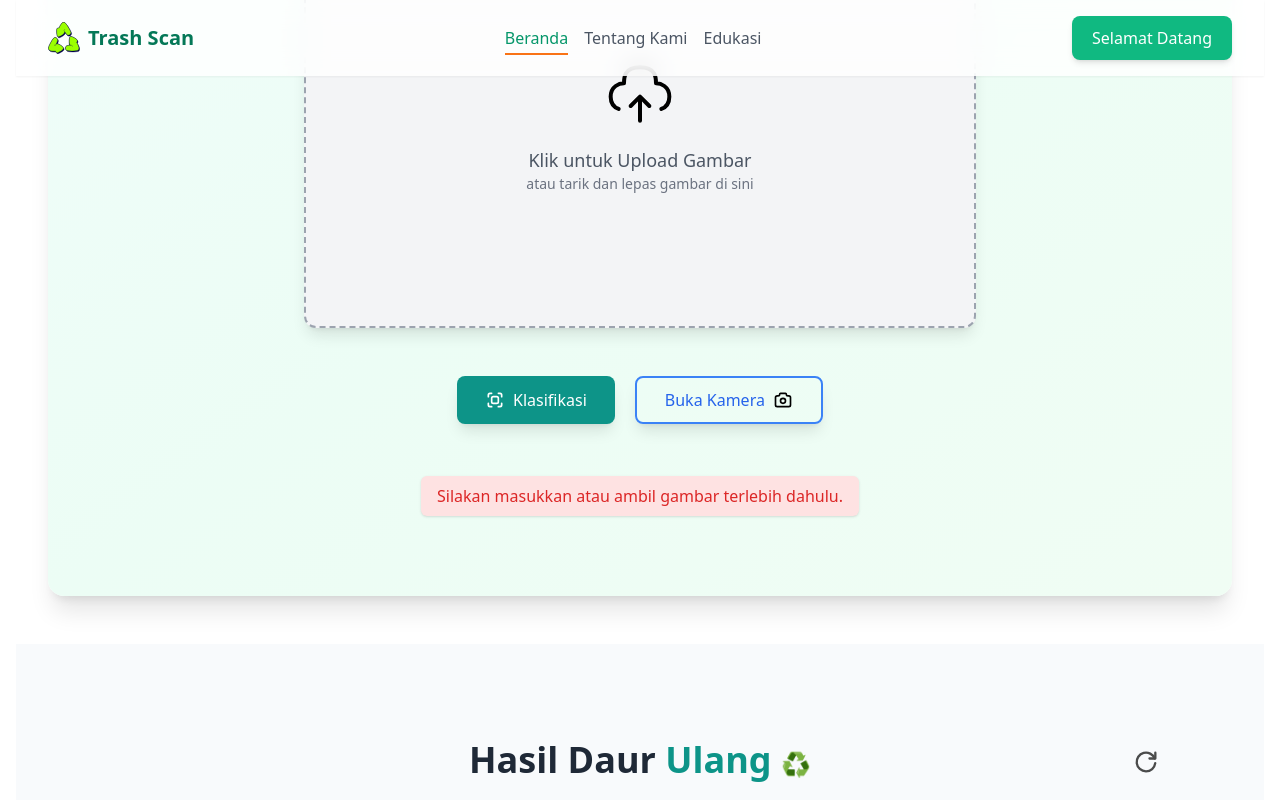
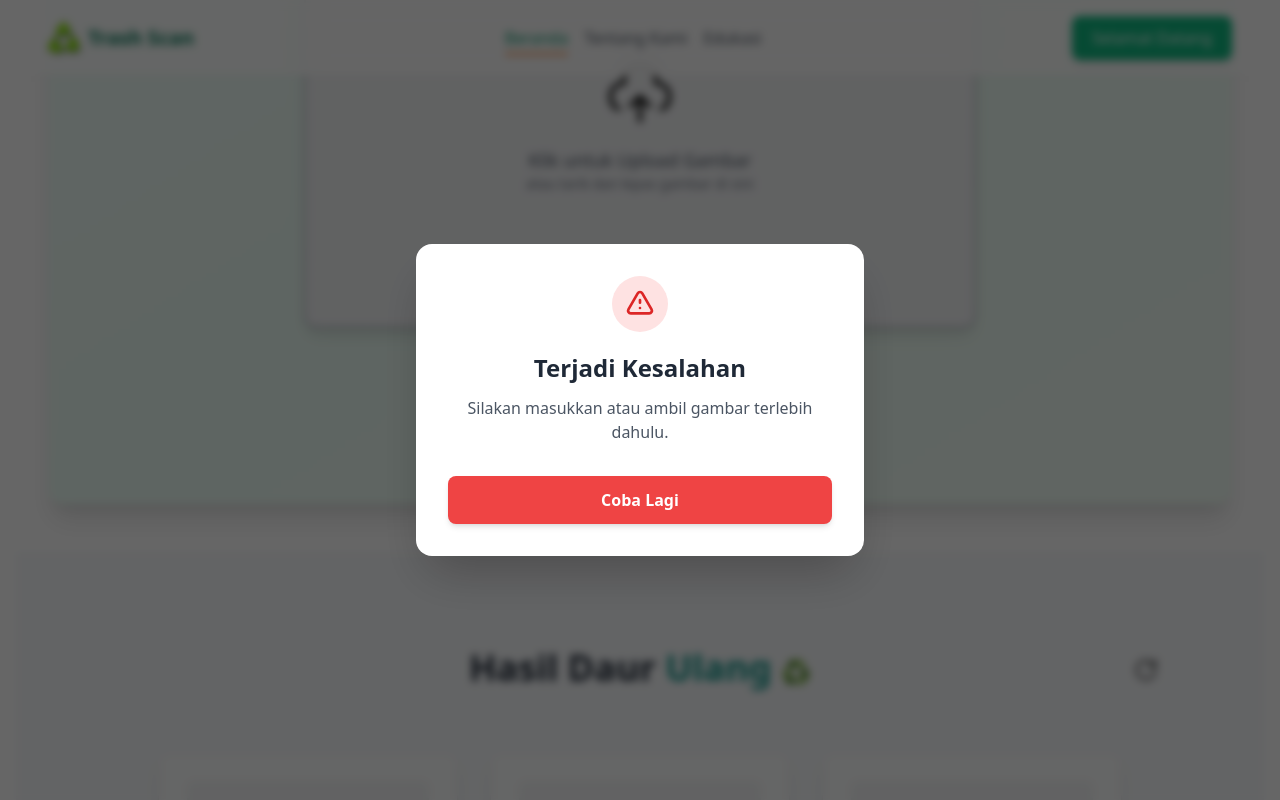
Before and after one commit to HanifAlgamar/Trash-Scan-FE, a React (Vite) app: page / in a window 1280 px wide. Both pictures are taken after a click on the button "Klasifikasi". Shown: the part 2407-3207 px from the top of the page. Built offline with nearby package versions, Linux system fonts and the light colour scheme.

Commit message:
Revisi 8

```diff
--- a/src/App.jsx
+++ b/src/App.jsx
@@ -32,20 +32,31 @@ function App() {
       return;
     }
 
-
     const formData = new FormData();
     formData.append('file', selectedFile);
 
     try {
       const response = await axios.post('https://hanifalgamar-trash-scan.hf.space/predict', formData);
+
+      // Cek jika tingkat kepercayaan <= 85%
+      if (response.data.confidence <= 0.85) {
+        // Tampilkan error di pop-up jika kepercayaan rendah
+        setError('Maaf, tidak dapat melakukan klasifikasi karena tingkat kepercayaan terlalu rendah. Harap coba lagi dengan gambar yang lebih jelas.');
+        setResult(null);
+        setIsOpen(false);
+      } else {
+        // Jika lebih dari 85%, tampilkan hasil
         setResult(response.data);
         setError(null); // Hapus error jika upload berhasil
-      setIsOpen(true); // buka popup setelah berhasil
+        setIsOpen(true); // Buka popup setelah berhasil
+      }
     } catch (err) {
-      setError('Gagal melakukan klasifikasi. Silakan coba lagi.');
+      // Tampilkan error di pop-up jika gagal terhubung
+      setError('Gagal melakukan klasifikasi. Silakan periksa koneksi Anda dan coba lagi.');
       console.error(err);
     }
   };
+
 
   const [kameraAktif, setKameraAktif] = useState(false);
   const webcamRef = useRef(null);
@@ -260,7 +271,7 @@ function App() {
                      setKameraAktif(false);
                      setError(null); // Hapus error saat kamera dibatalkan
                   }}
-                  className="bg-red-500 text-white px-5 py-2 rounded-lg transition-all duration-200 ease-in-out transform hover:scale-105 focus:outline-none focus:ring-2 focus:ring-red-300 focus:ring-opacity-75 shadow-sm text-sm font-semibold" /* MODIFIED: focus:ring-emerald-300 to focus:ring-red-300 */
+                  className="bg-red-500 text-white px-5 py-2 rounded-lg transition-all duration-200 ease-in-out transform hover:scale-105 focus:outline-none focus:ring-2 focus:ring-red-300 focus:ring-opacity-75 shadow-sm text-sm font-semibold"
                 >
                   Batal
                 </button>
@@ -313,20 +324,33 @@ function App() {
           </button>
         </div>
 
-        {/* Tempat untuk menampilkan pesan error */}
-        <div className="min-h-[24px] mt-5">
+        {/* Modal untuk menampilkan pesan error */}
         {error && (
-            <p className="text-red-600 text-md text-center font-medium bg-red-100 px-4 py-2 rounded-md shadow">
+          <div className="fixed inset-0 z-50 flex items-center justify-center bg-black bg-opacity-60 backdrop-blur-sm p-4">
+            <div className="bg-white rounded-2xl shadow-2xl max-w-md w-full p-8 mx-auto relative animate-fadeIn text-center">
+              <div className="mx-auto flex items-center justify-center h-14 w-14 rounded-full bg-red-100 mb-5">
+                <svg className="h-8 w-8 text-red-600" xmlns="http://www.w3.org/2000/svg" fill="none" viewBox="0 0 24 24" stroke="currentColor" aria-hidden="true">
+                  <path strokeLinecap="round" strokeLinejoin="round" strokeWidth="2" d="M12 9v2m0 4h.01m-6.938 4h13.856c1.54 0 2.502-1.667 1.732-3L13.732 4c-.77-1.333-2.694-1.333-3.464 0L3.34 16c-.77 1.333.192 3 1.732 3z" />
+                </svg>
+              </div>
+              <h3 className="text-2xl font-bold text-gray-800 mb-3">Terjadi Kesalahan</h3>
+              <p className="text-gray-600 text-md mb-8">
                 {error}
               </p>
+              <button
+                onClick={() => setError(null)}
+                className="w-full bg-red-500 text-white font-semibold py-3 px-4 rounded-lg hover:bg-red-600 transition-all duration-300 ease-in-out shadow-md hover:shadow-lg transform hover:scale-105"
+              >
+                Coba Lagi
+              </button>
+            </div>
+          </div>
         )}
-        </div>
-
 
         {/* Modal hasil klasifikasi */}
         {isOpen && result && (
-          <div className="fixed inset-0 z-50 flex items-center justify-center bg-black bg-opacity-60 backdrop-blur-sm p-4"> {/* MODIFIED: Added p-4 */}
-            <div className="bg-white rounded-2xl shadow-2xl max-w-xl w-full p-8 mx-auto relative animate-fadeIn max-h-[90vh] overflow-y-auto"> {/* MODIFIED: Added max-h-[90vh] overflow-y-auto, changed mx-4 to mx-auto */}
+          <div className="fixed inset-0 z-50 flex items-center justify-center bg-black bg-opacity-60 backdrop-blur-sm p-4">
+            <div className="bg-white rounded-2xl shadow-2xl max-w-xl w-full p-8 mx-auto relative animate-fadeIn max-h-[90vh] overflow-y-auto">
 
               <button
                 onClick={() => setIsOpen(false)}
```
Lines whose indentation alone changed are shown as unchanged.
